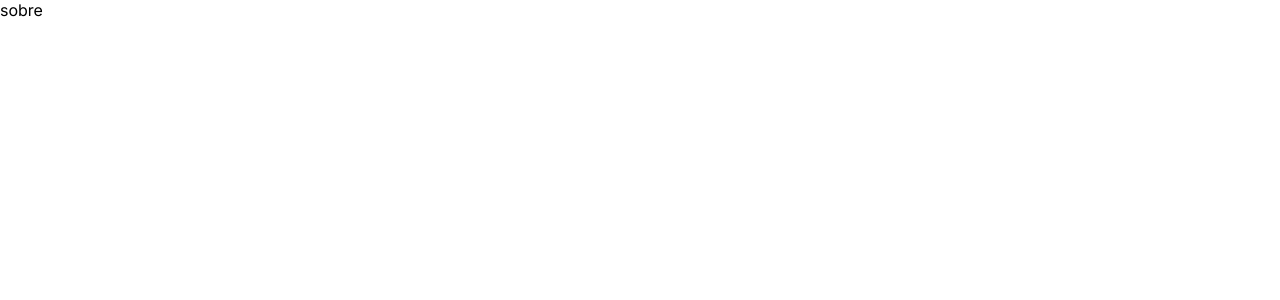
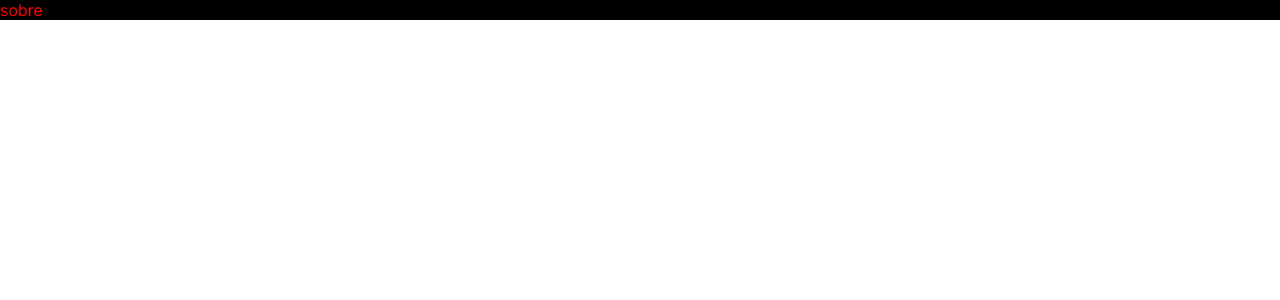
Before and after one commit to sthallysson/gitflow-project, a Next.js app: page /sobre in a window 1280 px wide. Shown: the top 300 px of the page. Built offline with nearby package versions, Linux system fonts and the light colour scheme.

Commit message:
style: text color

```diff
--- a/src/app/sobre/page.tsx
+++ b/src/app/sobre/page.tsx
@@ -1,3 +1,12 @@
 export default function Sobre() {
-  return <div>sobre</div>;
+  return (
+    <div
+      style={{
+        color: '#f00',
+        backgroundColor: '#000',
+      }}
+    >
+      sobre
+    </div>
+  );
 }
```
